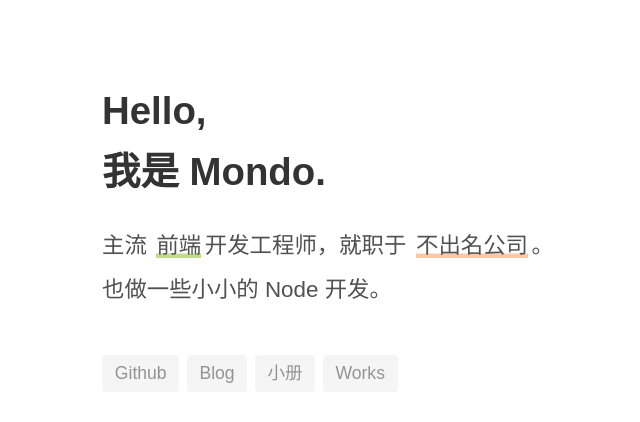
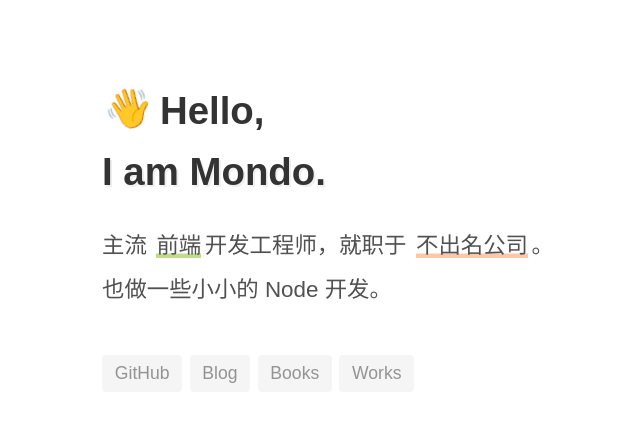
Before and after one commit to imondo/homePage, a React (Vite) app: page / in a window 1280 px wide. Shown: the top 422 px of the page, without its empty margins (26-666 px from the left). Built offline with nearby package versions, Linux system fonts and the light colour scheme; a small style sheet from the web is missing.

Commit message:
style: 新增动画

```diff
--- a/src/config/list.js
+++ b/src/config/list.js
@@ -12,7 +12,7 @@ export default [
     {
         url: 'http://news.imondo.cn/',
         title: 'Mondo News',
-        rich: '爬取汇总每日新闻。'
+        rich: '汇总每日新闻。'
     },
     {
         url: '//imondo.github.io/rqk-ui/',
--- a/src/pages/App.jsx
+++ b/src/pages/App.jsx
@@ -7,12 +7,15 @@ function App() {
 
   return (
     <main className='home'>
-      <h1><span>Hello,</span>我是 Mondo.</h1>
+      <h1>
+        <span className='inline-block hell'>👋</span><span className='inline-block'>Hello,</span>
+        <p className='name'>I am Mondo.</p>
+      </h1>
       <div className='line'>主流<Highlight icon={['javascript']} highlightClass="moegi">前端</Highlight>开发工程师，就职于<Highlight icon={['didi']} highlightClass="orange">不出名公司</Highlight>。</div>
       <p className='line'>也做一些小小的 Node 开发。</p>
-      <a href="https://github.com/imondo" target="_blank">Github</a>
+      <a href="https://github.com/imondo" target="_blank">GitHub</a>
       <a href="https://notes.imondo.cn/posts">Blog</a>
-      <a href="https://imondo.github.io/docs" target="_blank">小册</a>
+      <a href="https://imondo.github.io/docs" target="_blank">Books</a>
       <Link to="/outs">Works</Link>
     </main>
   )
--- a/src/styles/App.css
+++ b/src/styles/App.css
@@ -49,6 +49,23 @@ h1 {
 h1 span {
   display: block;
 }
+.inline-block {
+  display: inline-block;
+}
+
+h1 .name {
+  margin: 0;
+  font-weight: bold;
+  text-shadow: 2px 2px 0 #efefef;
+}
+
+h1 .hell {
+  padding-right: 10px;
+  animation-name: hello;
+  animation-duration: 2.5s;
+  animation-iteration-count: infinite;
+  transform-origin: 70% 70%;
+}
 
 .line {
   font-size: 1.4rem;
@@ -70,3 +87,21 @@ h1 span {
   background: var(--color-text);
   color: var(--color-background);
 }
+
+@keyframes hello {
+  from,50%,to {
+      transform: rotate(0deg)
+  }
+
+  10%,30% {
+      transform: rotate(-10deg)
+  }
+
+  20% {
+      transform: rotate(12deg)
+  }
+
+  40% {
+      transform: rotate(9deg)
+  }
+}
```
